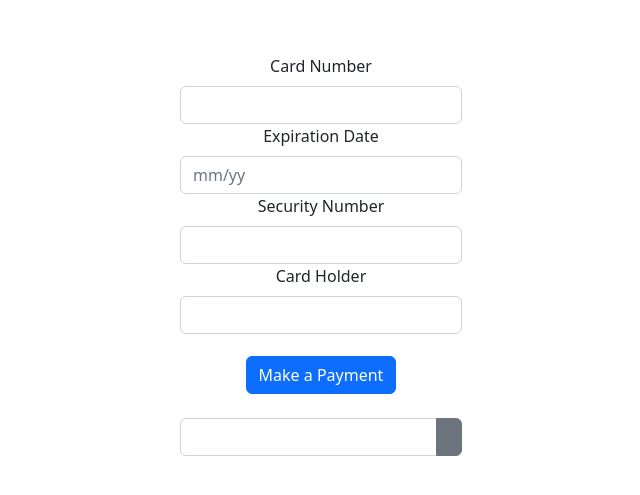
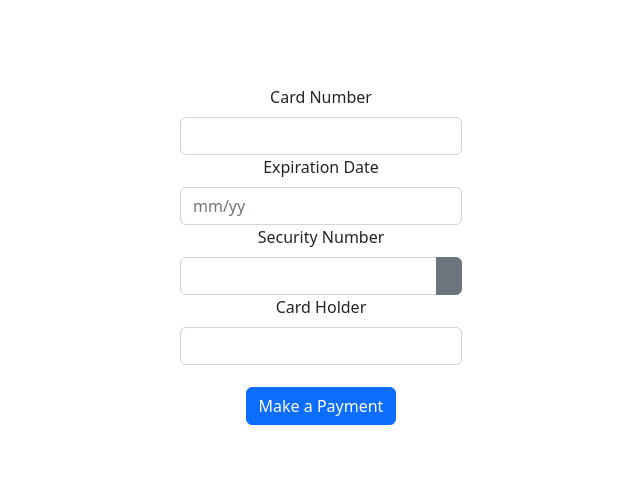
Before and after one commit to RodSoriano/pre-card, a React (Vite) app in the folder frontend-app/: page / in a window 1280 px wide. Shown: the part 145-640 px from the top of the page, without its empty margins (319-959 px from the left). Built offline with nearby package versions, Linux system fonts and the light colour scheme.

Commit message:
Create input with options for visibility

```diff
--- a/frontend-app/src/components/PaymentForm.jsx
+++ b/frontend-app/src/components/PaymentForm.jsx
@@ -8,9 +8,9 @@ import { Button, Col, Form, Input, Label, Row, InputGroup } from 'reactstrap'
 const PaymentForm = () => {
   const [status, setStatus] = useState(false)
 
-  const [cvvIsVisible, setCvvIsVisible] = useState('password')
   const [cvv, setCvv] = useState('')
   const [cvvLength, setCvvLength] = useState(3)
+  const [cvvIsVisible, setCvvIsVisible] = useState('password')
 
   const [cardNumber, setCardNumber] = useState('')
   const [expDate, setExpDate] = useState('')
@@ -65,11 +65,14 @@ const PaymentForm = () => {
     }
   }
 
-  const makeVisible = (e) => {
-    if (cvvIsVisible === 'password') {
+  const makeVisible = () => {
+    switch (cvvIsVisible) {
+      case 'password':
         setCvvIsVisible('text')
-    } else {
+        break;
+      default:
         setCvvIsVisible('password')
+        break;
     }
   }
 
@@ -152,6 +155,7 @@ const PaymentForm = () => {
             <Label>
               Security Number
             </Label>
+            <InputGroup>
               <Input
                 name='security_number'
                 value={cvv || ''}
@@ -160,6 +164,12 @@ const PaymentForm = () => {
                 type={cvvIsVisible}
                 required
               />
+              <Button
+                onClick={() => makeVisible()}
+                color='secondary'
+              >
+              </Button>
+            </InputGroup>
           </Col>
         </Row>
 
@@ -187,15 +197,6 @@ const PaymentForm = () => {
             </Button>
           </Col>
         </Row>
-
-        <br />
-
-        <InputGroup>
-          <Input />
-          <Button
-            onClick={() => makeVisible()}
-          />
-        </InputGroup>
       </Form>
 
       {status && (
```
Lines whose indentation alone changed are shown as unchanged.
